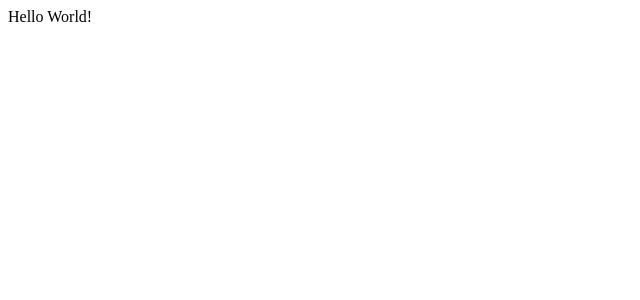
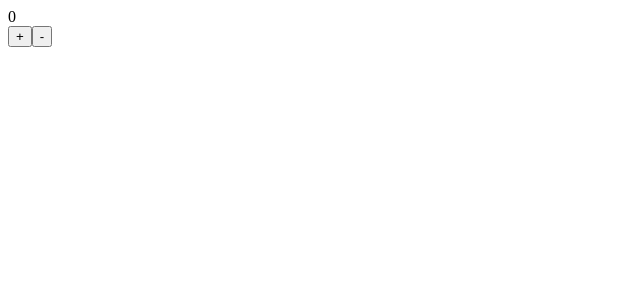
Before and after one commit to Andy-0414/nextjs_first, a Next.js app: page / in a window 1280 px wide. Shown: the top 300 px of the page, without its empty margins (0-640 px from the left). Built offline with nearby package versions, Linux system fonts and the light colour scheme.

Commit message:
Update counter

```diff
--- a/pages/index.tsx
+++ b/pages/index.tsx
@@ -1,9 +1,35 @@
 import React from "react";
-import Link from "next/link"
+import Link from "next/link";
 
 class Index extends React.Component {
+	// constructor(props) {
+	// 	super(props)
+	// 	this.handleInc = this.handleInc.bind(this);
+	// 	this.handleDec = this.handleDec.bind(this);
+	// }
+	state = {
+		count: 0,
+	};
+	handleInc = () => {
+		this.setState({
+			count: this.state.count + 1,
+		});
+		console.log("Inc");
+	};
+	handleDec = () => {
+		this.setState({
+			count: this.state.count - 1,
+		});
+		console.log("Dec");
+	};
 	render() {
-		return <div id="app">Hello World!</div>;
+		return (
+			<div id="app">
+				<div>{this.state.count}</div>
+				<button onClick={this.handleInc}>+</button>
+				<button onClick={this.handleDec}>-</button>
+			</div>
+		);
 	}
 }
 
```
